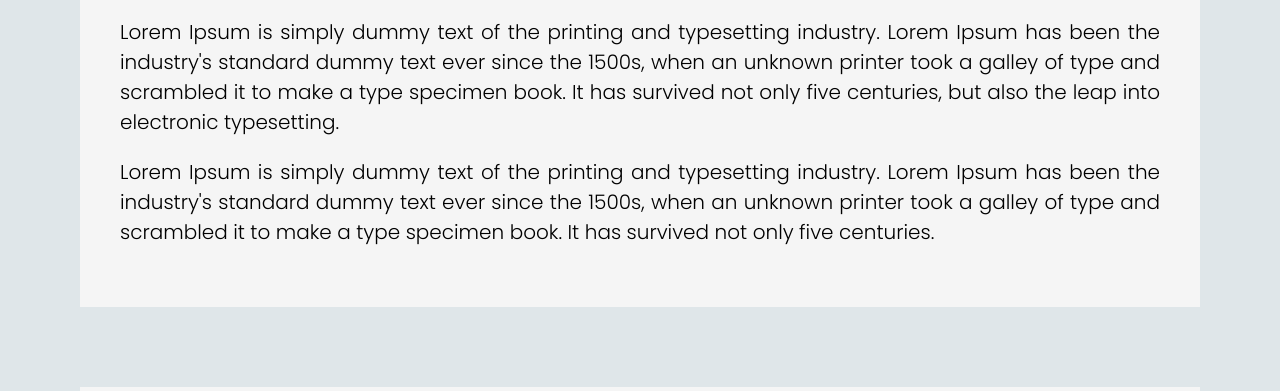
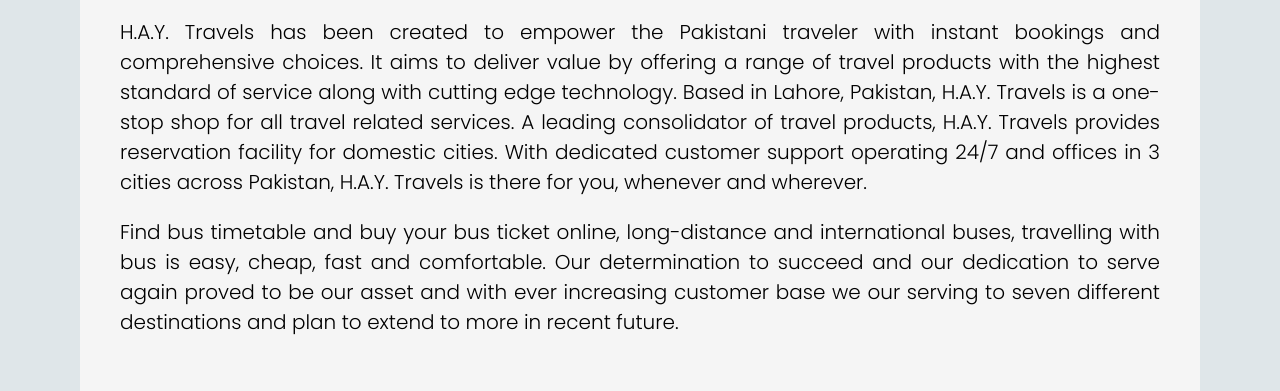
Before and after one commit to m-ammadhassan/Bus-Travelling, a plain HTML site: page about.html in a window 1280 px wide. Shown: the part 409-800 px from the top of the page. Drawn offline with Linux system fonts and the light colour scheme.

Commit message:
About content updated

```diff
--- a/about.html
+++ b/about.html
@@ -37,16 +37,18 @@
                 <div class="about">
                     <h2 class="heading-two">About</h2>
                     <p class="paragraph">
-                        Lorem Ipsum is simply dummy text of the printing and typesetting industry.
-                        Lorem Ipsum has been the industry's standard dummy text ever since the 1500s,
-                        when an unknown printer took a galley of type and scrambled it to make a type specimen book.
-                        It has survived not only five centuries, but also the leap into electronic typesetting.
+                        H.A.Y. Travels has been created to empower the Pakistani traveler with instant bookings and comprehensive choices.
+                        It aims to deliver value by offering a range of travel products with the highest standard of service
+                        along with cutting edge technology.
+                        Based in Lahore, Pakistan, H.A.Y. Travels is a one-stop shop for all travel related services.
+                        A leading consolidator of travel products, H.A.Y. Travels provides reservation facility for domestic cities.
+                        With dedicated customer support operating 24/7 and offices in 3 cities across Pakistan,
+                        H.A.Y. Travels is there for you, whenever and wherever.
                     </p>
                     <p class="paragraph">
-                        Lorem Ipsum is simply dummy text of the printing and typesetting industry.
-                        Lorem Ipsum has been the industry's standard dummy text ever since the 1500s,
-                        when an unknown printer took a galley of type and scrambled it to make a type specimen book.
-                        It has survived not only five centuries.
+                        Find bus timetable and buy your bus ticket online, long-distance and international buses,
+                        travelling with bus is easy, cheap, fast and comfortable.
+                        Our determination to succeed and our dedication to serve again proved to be our asset and with ever increasing customer base we our serving to seven different destinations and plan to extend to more in recent future.
                     </p>
                 </div>
             </div>
```
